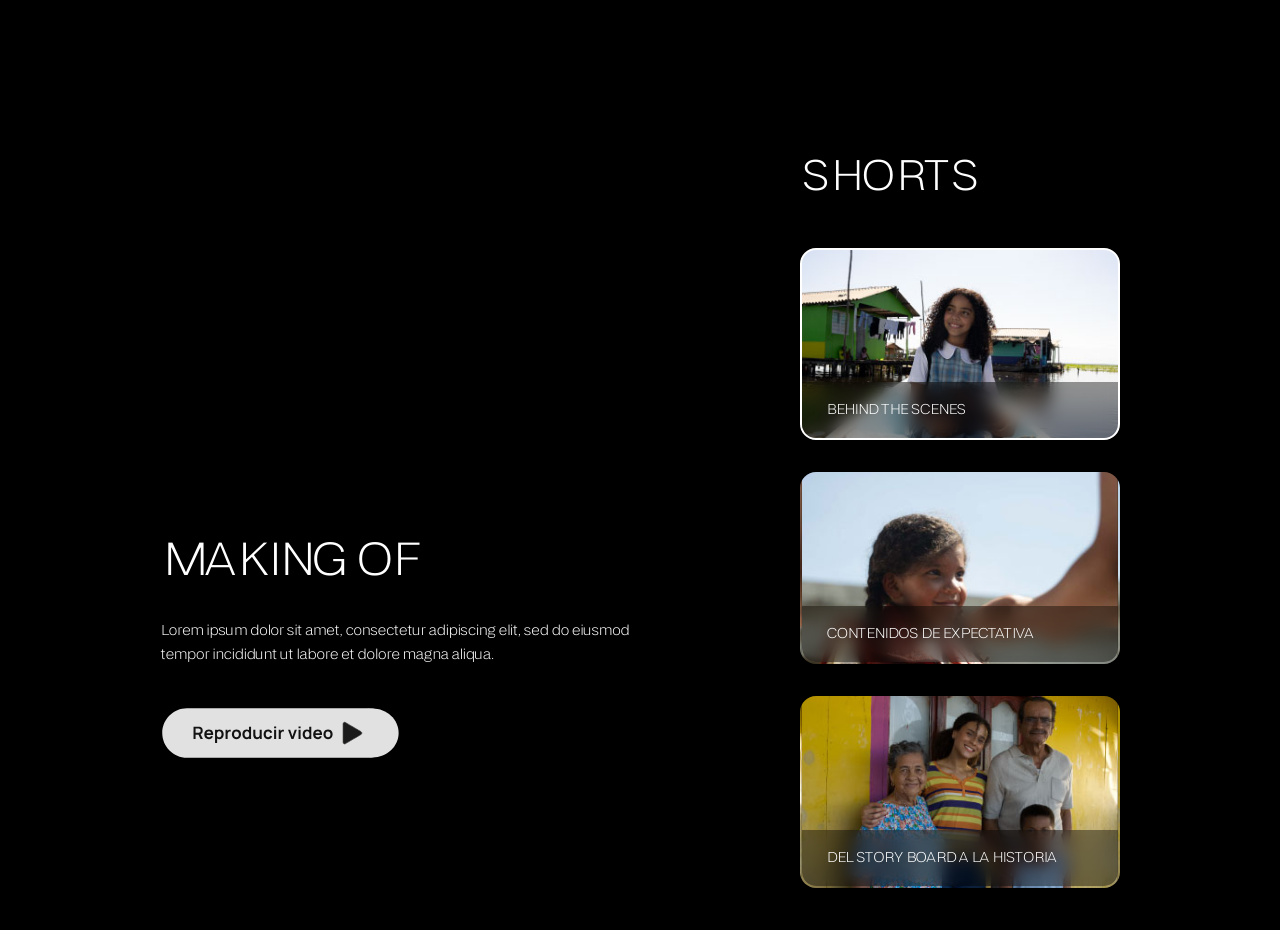
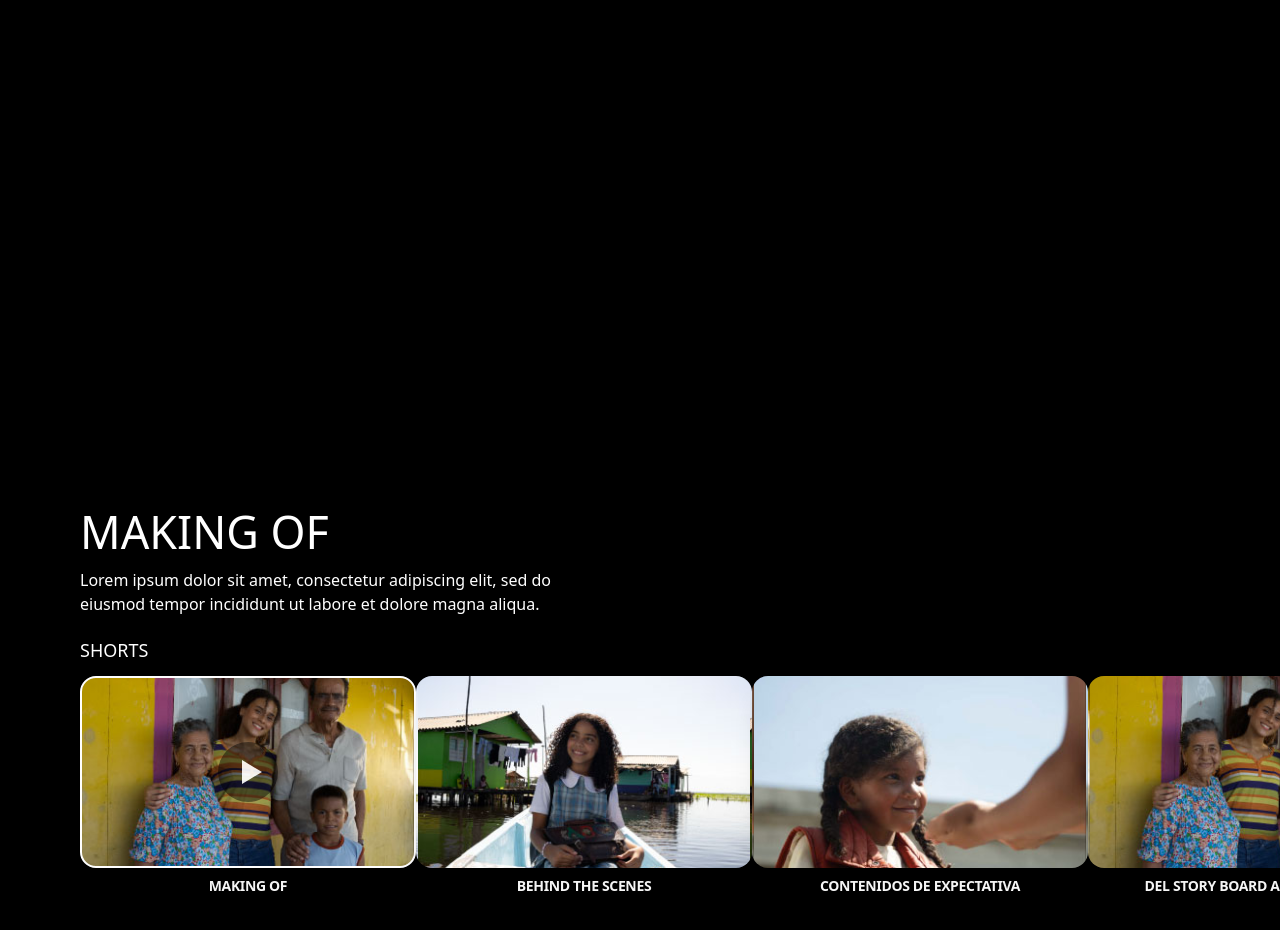
Before and after one commit to ChristianFajardo2022/elorigendelamagia, a React (Vite) app: page /contenido in a window 1280 px wide. Shown: the part 680-1610 px from the top of the page. Built offline with nearby package versions, Linux system fonts and the light colour scheme; grey boxes are pictures that could not be loaded.

Commit message:
ajuste juego

```diff
--- a/src/components/MakinOff.jsx
+++ b/src/components/MakinOff.jsx
@@ -5,34 +5,54 @@ import { BotonReproducir } from "./BotonReproducir";
 
 const videos = [
   {
+    title: "MAKING OF",
+    thumbnail: "/making/making3.jpg",
+    bgVideo: "https://www.youtube.com/watch?v=c02q6fefv1c",
+    youtube: "https://www.youtube.com/watch?v=c02q6fefv1c",
+    texto:
+      "Lorem ipsum dolor sit amet, consectetur adipiscing elit, sed do eiusmod tempor incididunt ut labore et dolore magna aliqua.",
+    aspect: 16 / 9,
+  },
+  {
     title: "BEHIND THE SCENES",
     thumbnail: "/making/making1.jpg",
-    bgVideo: "https://www.youtube.com/watch?v=c02q6fefv1c",
+    bgVideo: "https://www.youtube.com/watch?v=XXXXXXXXXX",
     youtube: "https://www.youtube.com/watch?v=XXXXXXXXXX",
+    texto:
+      "Lorem ipsum dolor sit amet, consectetur adipiscing elit, sed do eiusmod tempor incididunt ut labore et dolore magna aliqua.",
+
     aspect: 16 / 9,
   },
   {
     title: "CONTENIDOS DE EXPECTATIVA",
     thumbnail: "/making/making2.jpg",
-    bgVideo: "https://www.youtube.com/watch?v=a7ddtxlYkpw",
+    bgVideo: "https://www.youtube.com/watch?v=YYYYYYYYYY",
     youtube: "https://www.youtube.com/watch?v=YYYYYYYYYY",
+    texto:
+      "Lorem ipsum dolor sit amet, consectetur adipiscing elit, sed do eiusmod tempor incididunt ut labore et dolore magna aliqua.",
+
     aspect: 16 / 9,
   },
   {
     title: "DEL STORY BOARD A LA HISTORIA",
     thumbnail: "/making/making3.jpg",
-    bgVideo: "https://www.youtube.com/watch?v=YBGU3g6Tbrk",
+    bgVideo: "https://www.youtube.com/watch?v=ZZZZZZZZZZ",
     youtube: "https://www.youtube.com/watch?v=ZZZZZZZZZZ",
+    texto:
+      "Lorem ipsum dolor sit amet, consectetur adipiscing elit, sed do eiusmod tempor incididunt ut labore et dolore magna aliqua.",
+
     aspect: 16 / 9,
   },
 ];
 
 export default function MakinOff() {
-  const [selected, setSelected] = useState(0);
+  const [selected, setSelected] = useState(0); // Cuál cuadro está activo (bg video)
   const [modalOpen, setModalOpen] = useState(false);
+  const [modalVideo, setModalVideo] = useState(null);
   const [dimensions, setDimensions] = useState({ width: 0, height: 0 });
   const containerRef = useRef(null);
 
+  // Medición responsive para cover video
   useEffect(() => {
     function handleResize() {
       if (containerRef.current) {
@@ -47,7 +67,6 @@ export default function MakinOff() {
     return () => window.removeEventListener("resize", handleResize);
   }, []);
 
-  // Cover logic
   const aspect = videos[selected].aspect || 16 / 9;
   let videoWidth = dimensions.width;
   let videoHeight = dimensions.width / aspect;
@@ -57,20 +76,22 @@ export default function MakinOff() {
     videoWidth = dimensions.height * aspect;
   }
 
+  // --- Layout ---
   return (
     <div
       ref={containerRef}
       className="relative w-full h-full overflow-hidden"
-      style={{ minHeight: "400px" }}
+      style={{ minHeight: "25rem" }}
     >
-      <div className="absolute bottom-0 left-0 w-full h-42 bg-gradient-to-t from-black via-black/70 to-transparent pointer-events-none z-10" />
+      {/* Gradiente inferior */}
+      <div className="absolute bottom-0 left-0 w-full h-40 bg-gradient-to-t from-black via-black/70 to-transparent pointer-events-none z-20" />
 
-      {/* Video de fondo centrado en ambas direcciones */}
+      {/* Background video centrado */}
       <div
         className="absolute left-1/2 top-1/2 z-0"
         style={{
-          width: `${videoWidth}px`,
-          height: `${videoHeight}px`,
+          width: `${videoWidth / 16}rem`,
+          height: `${videoHeight / 16}rem`,
           transform: "translate(-50%, -50%)",
           transition: "width 0.2s, height 0.2s",
         }}
@@ -90,60 +111,92 @@ export default function MakinOff() {
           }}
         />
       </div>
+
       {/* Overlay degradado */}
-      {
       <div className="absolute inset-0 w-full h-full bg-gradient-to-r from-black/70 via-black/50 to-black/20 z-10 pointer-events-none" />
-      }
-      {/* Contenido principal */}
-      <div className="relative px-10 md:px-20 xl:px-40 z-20 flex justify-between items-center w-full h-full max-lg:flex-col max-lg:justify-center max-lg:gap-8">
-        {/* Izquierda */}
-        <div className="max-w-lg text-white amber h-full flex flex-col amber justify-end pb-40">
-          <h1 className="text-[40px] md:text-[52px] font-light mb-0">
-            MAKING OF
+
+      {/* Contenido principal superior */}
+      <div className="relative z-30 flex flex-col justify-end pb-[17rem] h-full px-20">
+        <div>
+          <h1 className="text-white text-[2.8rem] leading-tight font-light mb-2">
+            {videos[selected].title}
           </h1>
-          <p className="mt-5 text-base">
-            Lorem ipsum dolor sit amet, consectetur adipiscing elit, sed do
-            eiusmod tempor incididunt ut labore et dolore magna aliqua.
+          <p className="text-white max-w-lg text-base mb-8">
+            {videos[selected].texto}
           </p>
-          <button
-            className="cursor-pointer mt-10 flex flex-col"
-            onClick={() => setModalOpen(true)}
+        </div>
+{/*         <button
+          className="cursor-pointer mt-6 flex flex-col"
+          onClick={() => {
+            setModalVideo(videos[selected].youtube);
+            setModalOpen(true);
+          }}
         >
           <BotonReproducir />
         </button>
+ */}      </div>
+
+      {/* Fila de shorts al fondo */}
+      <div className="absolute bottom-6 left-1/2 z-30 -translate-x-1/2 flex flex-col items-center w-full px-20 ">
+        <div className="w-full text-white text-lg font-medium mb-3 ">
+          SHORTS
         </div>
-        {/* Derecha */}
-        <div className="flex flex-col gap-8 mt-8 md:mt-0 amber">
-          <h2 className="text-white text-4xl md:text-5xl font-light tracking-wide mb-4 text-left">
-            SHORTS
-          </h2>
+        <div className="flex items-center justify-between w-full">
           {videos.map((v, i) => (
+            <div key={i} className="flex flex-col items-center">
               <div
-              key={i}
-              onClick={() => setSelected(i)}
                 className={`
-                cursor-pointer w-52 md:w-80 h-24 md:h-48 rounded-2xl
-                bg-cover bg-center shadow-xl relative flex items-end overflow-hidden border-2 transition
+                  cursor-pointer w-[16rem] h-[9rem] md:w-[21rem] md:h-[12rem]
+                  rounded-2xl shadow-xl relative overflow-hidden border-2 transition-all duration-200
                   ${selected === i ? "border-white" : "border-transparent"}
+                  group
                 `}
-              style={{ backgroundImage: `url(${v.thumbnail})` }}
+                style={{
+                  backgroundImage: `url(${v.thumbnail})`,
+                  backgroundSize: "cover",
+                  backgroundPosition: "center",
+                }}
+                onMouseEnter={() => setSelected(i)}
+                onFocus={() => setSelected(i)}
+                onClick={() => {
+                  setModalVideo(v.youtube);
+                  setModalOpen(true);
+                }}
+                tabIndex={0}
               >
-              <div className="w-full bg-black/40 text-white px-6 py-4 font-medium text-base backdrop-blur">
+                {/* Play icon sólo en el primero o si lo necesitas */}
+                {i === 0 && (
+                  <div className="absolute inset-0 flex items-center justify-center pointer-events-none">
+                    <svg
+                      width="60"
+                      height="60"
+                      fill="none"
+                      viewBox="0 0 60 60"
+                      className="opacity-90"
+                    >
+                      <circle cx="30" cy="30" r="30" fill="rgba(0,0,0,0.5)" />
+                      <polygon points="24,18 44,30 24,42" fill="#fff" />
+                    </svg>
+                  </div>
+                )}
+              </div>
+              <div className="mt-2 text-center text-xs md:text-sm text-white font-semibold tracking-tight w-[16rem] md:w-[21rem] truncate">
                 {v.title}
               </div>
             </div>
           ))}
         </div>
       </div>
+
       {/* Modal igual que antes */}
       {modalOpen && (
         <div
           onClick={() => setModalOpen(false)}
           className="fixed top-0 left-0 w-screen h-screen bg-black bg-opacity-95 z-[100] flex items-center justify-center"
         >
-          <div className="w-[90vw] md:w-[80vw] h-[40vh] md:h-[70vh] max-w-[1200px] rounded-2xl overflow-hidden bg-transparent">
+          <div className="w-[90vw] md:w-[80vw] h-[40vh] md:h-[70vh] max-w-[75rem] rounded-2xl overflow-hidden bg-transparent">
             <ReactPlayer
-              url={videos[selected].youtube}
+              url={modalVideo}
               playing
               controls
               width="100%"
```
Also changed, not shown: src/components/juego/Game.jsx (+68 -92 lines). Lines whose indentation alone changed are shown as unchanged.
